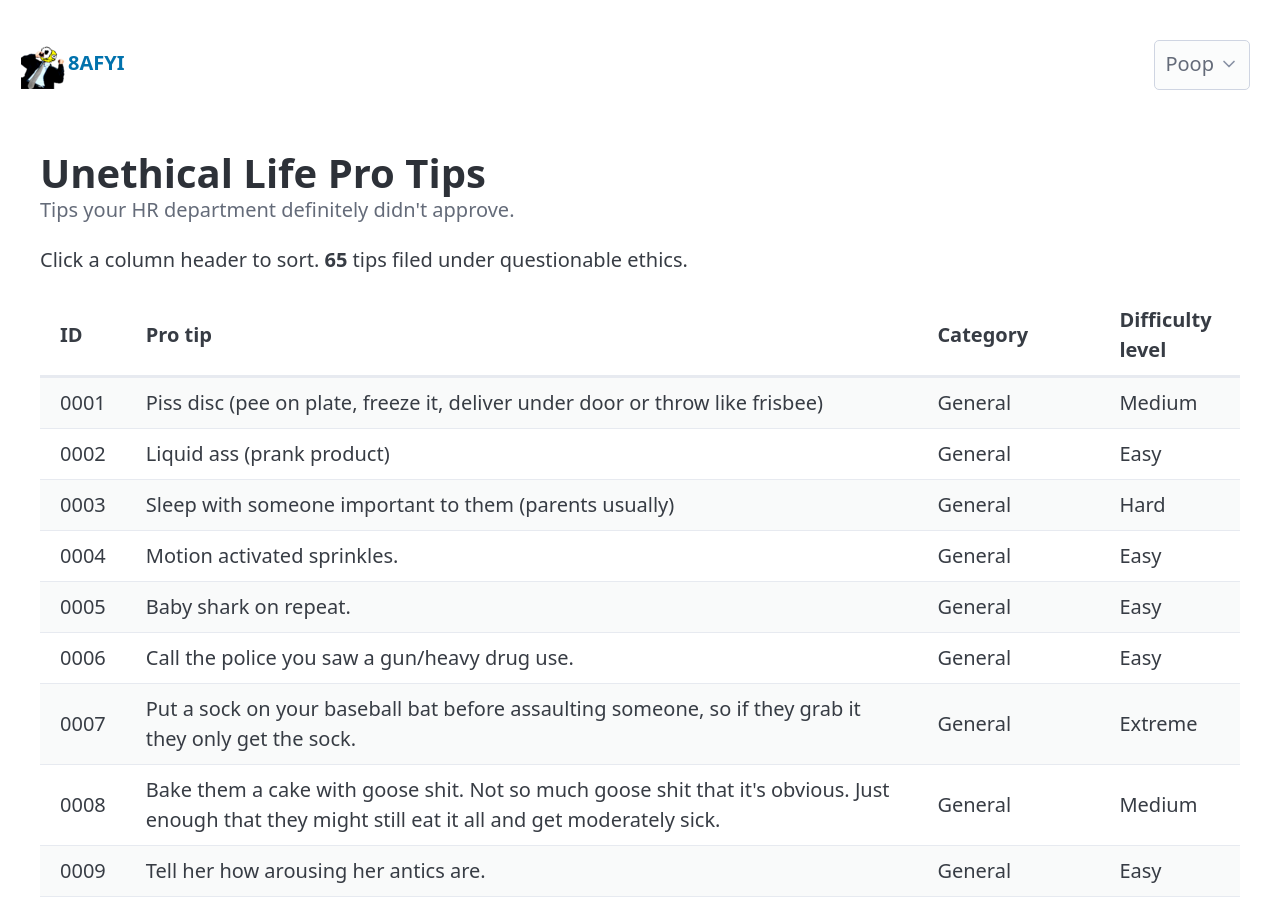
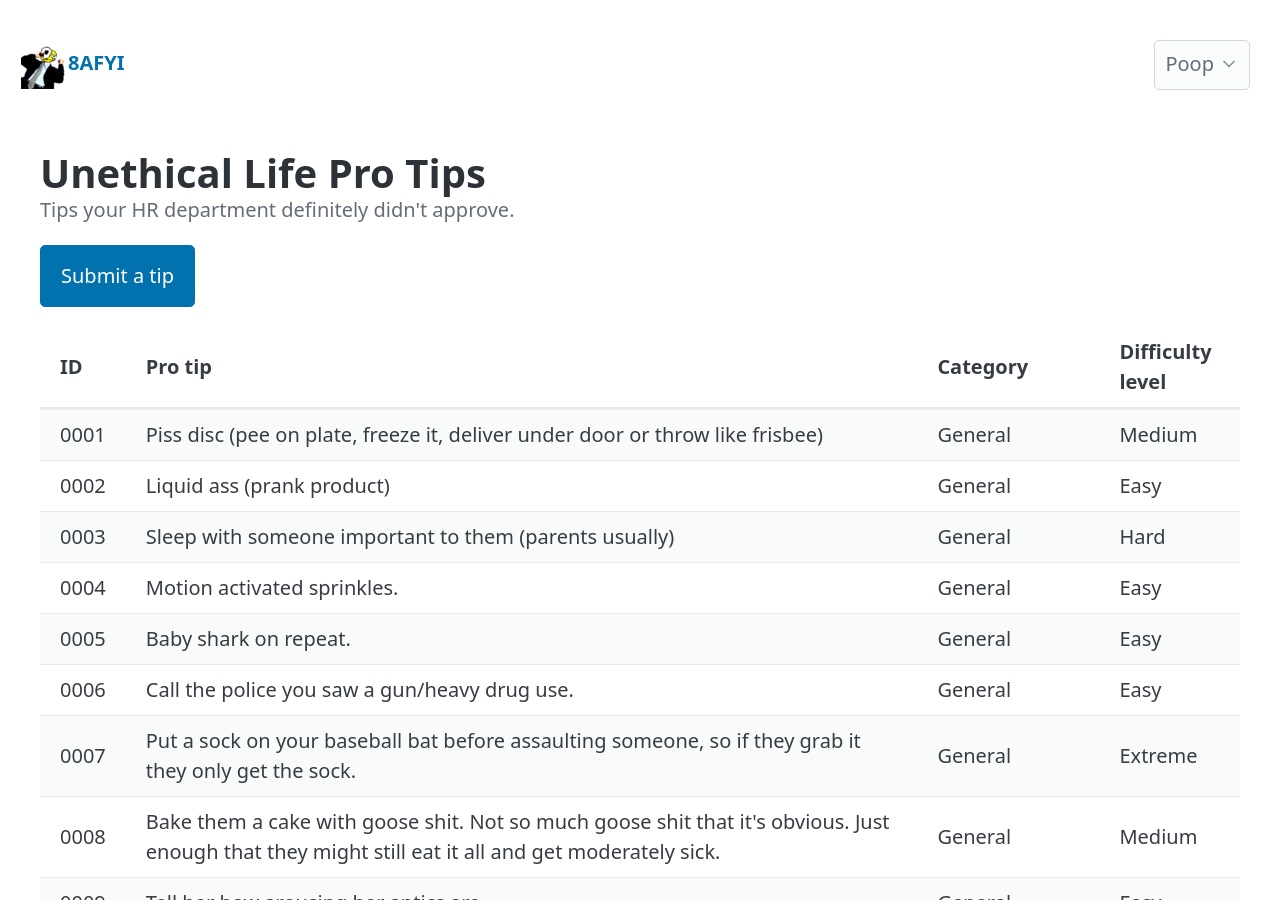
Before and after one commit to 8afyi/8afyi.github.io, a Jekyll site: the page built from unethical-life-pro-tips.md, in a window 1280 px wide and 900 px high. Built offline with Jekyll 4.4.1, drawn with Linux system fonts in a browser that asks for light colours.

Commit message:
Update unethical-life-pro-tips.md

```diff
--- a/unethical-life-pro-tips.md
+++ b/unethical-life-pro-tips.md
@@ -8,12 +8,11 @@ description: Tips your HR department definitely didn't approve.
 {% assign tips = site.data.unethical_life_pro_tips %}
 
 {% if tips and tips.size > 0 %}
-  <p>Click a column header to sort. <strong>{{ tips.size }}</strong> tip{% unless tips.size == 1 %}s{% endunless %} filed under questionable ethics.</p>
+  <p><a href="https://github.com/8afyi/8afyi.github.io/issues/new?template=new-tip.yml" role="button">Submit a tip</a></p>
   {% include ulpt-table.html tips=tips %}
 {% else %}
-  <p>No tips yet. Check back later.</p>
+  <p>Nah.</p>
 {% endif %}
 
-<p><a href="https://github.com/8afyi/8afyi.github.io/issues/new?template=new-tip.yml" role="button">Submit a tip</a></p>
 
 <script src="{{ '/assets/js/sortable-table.js' | relative_url }}"></script>
```
